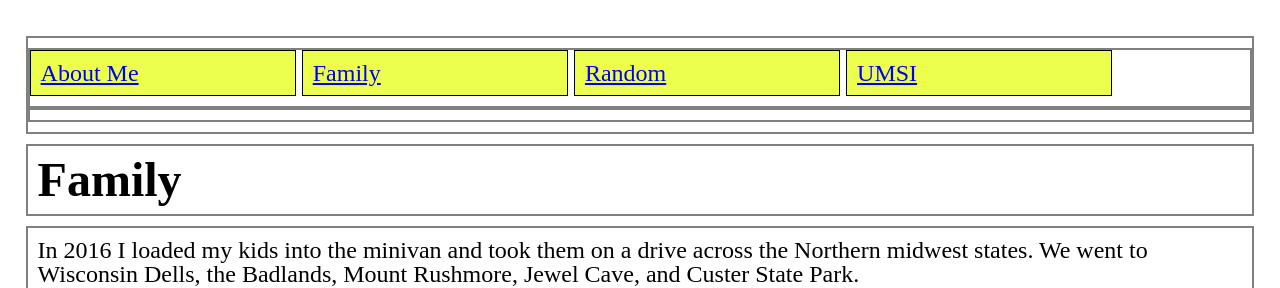
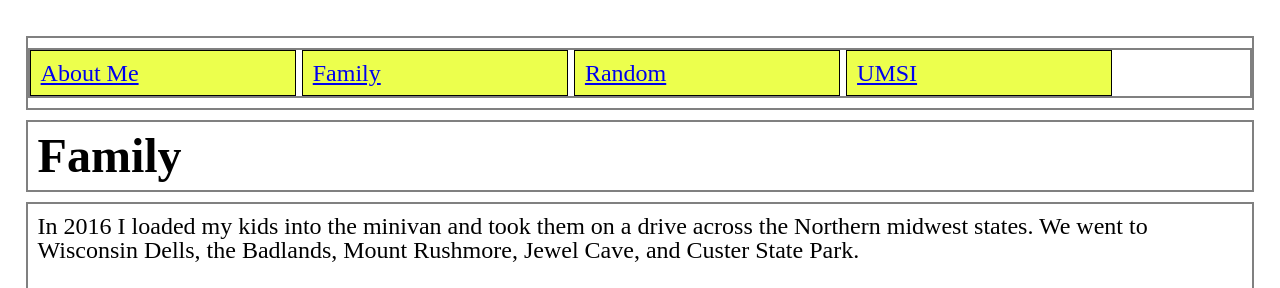
Before and after one commit to zoveeee/zoveeee.github.io, a plain HTML site: page personal.html in a window 1280 px wide. Shown: the top 288 px of the page. Drawn offline with Linux system fonts and the light colour scheme; files that its build step writes are made by us from their sources; grey boxes are pictures that could not be loaded.

Commit message:
Update personal.html

```diff
--- a/personal.html
+++ b/personal.html
@@ -17,7 +17,7 @@
 			<li><a href = "random.html">Random</a></li>
 			<li><a href = "http://www.si.umich.edu">UMSI</a></li>
 		</ul>
-	   <nav>
+	   </nav>
 	</header>
 
 	<h1>Family</h1>
```
